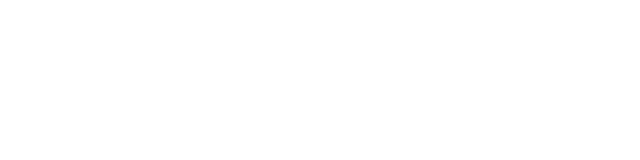
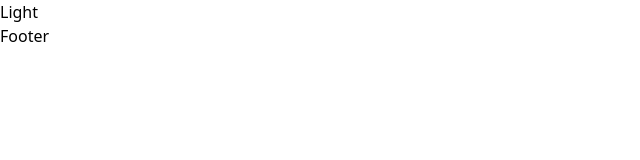
Before and after one commit to swaptr/swaptr.github.io, a SvelteKit app: page /b in a window 1280 px wide. Shown: the top 160 px of the page, without its empty margins (0-640 px from the left). Built offline with nearby package versions, Linux system fonts and the light colour scheme.

Commit message:
add dark/light toggle

```diff
--- a/src/app.html
+++ b/src/app.html
@@ -1,12 +1,20 @@
 <!doctype html>
 <html lang="en">
+
 <head>
 	<meta charset="utf-8" />
 	<link rel="icon" href="%sveltekit.assets%/favicon.png" />
 	<meta name="viewport" content="width=device-width, initial-scale=1" />
 	%sveltekit.head%
+	<script type="module">
+		const theme = localStorage.getItem('color-scheme')
+
+		theme ? document.documentElement.setAttribute('color-scheme', theme) : localStorage.setItem('color-scheme', 'dark')
+	</script>
 </head>
+
 <body data-sveltekit-preload-data="hover">
 	<div style="display: contents">%sveltekit.body%</div>
 </body>
+
 </html>
--- /dev/null
+++ b/src/lib/components/footer.svelte
@@ -0,0 +1 @@
+<div>Footer</div>
--- /dev/null
+++ b/src/lib/components/header.svelte
@@ -0,0 +1,7 @@
+<script>
+	import Toggle from './toggle.svelte';
+</script>
+
+<div>
+	<Toggle />
+</div>
--- /dev/null
+++ b/src/lib/components/toggle.svelte
@@ -0,0 +1,11 @@
+<script lang="ts">
+	import { theme } from '$lib/theme.svelte';
+</script>
+
+<button on:click={theme.toggle} aria-label="Toggle theme">
+	{#if theme.current === 'dark'}
+		<span>Light</span>
+	{:else}
+		<span>Dark</span>
+	{/if}
+</button>
--- /dev/null
+++ b/src/lib/theme.svelte.ts
@@ -0,0 +1,14 @@
+import { browser } from '$app/environment'
+
+class Theme {
+    current = $state(browser && localStorage.getItem('color-scheme'))
+
+    toggle = () => {
+        const theme = this.current === 'dark' ? 'light' : 'dark'
+        document.documentElement.setAttribute('color-scheme', theme)
+        localStorage.setItem('color-scheme', theme)
+        this.current = theme
+    }
+}
+
+export const theme = new Theme()
--- a/src/routes/+layout.svelte
+++ b/src/routes/+layout.svelte
@@ -1,6 +1,14 @@
 <script lang="ts">
+	import Footer from '$lib/components/footer.svelte';
+	import Header from '$lib/components/header.svelte';
 	import '../app.css';
 	let { children } = $props();
 </script>
 
-{@render children()}
+<div class="">
+	<Header />
+	<main>
+		{@render children?.()}
+	</main>
+	<Footer />
+</div>
```
Lines whose indentation alone changed are shown as unchanged.
